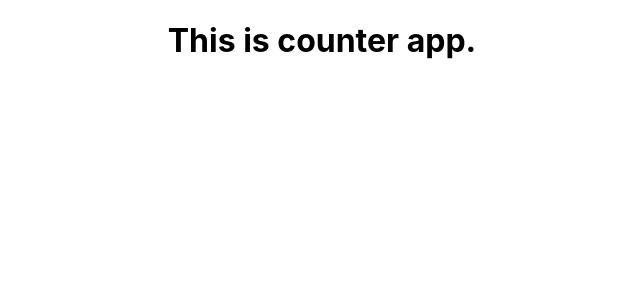
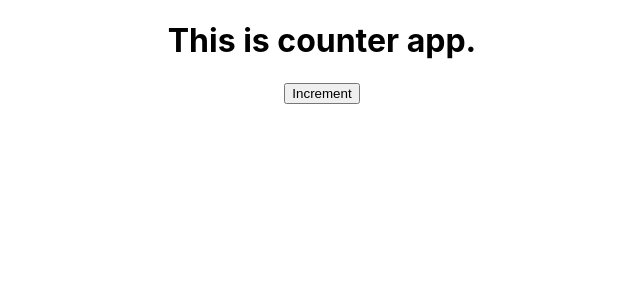
Before and after one commit to et-nat1995/Learn-TDD, a React (Create React App) app: page / in a window 1280 px wide. Shown: the top 300 px of the page, without its empty margins (318-958 px from the left). Built offline with nearby package versions, Linux system fonts and the light colour scheme.

Commit message:
Add Button with text of Increment

```diff
--- a/src/App.js
+++ b/src/App.js
@@ -5,6 +5,7 @@ function App() {
   return (
     <div className="App">
       <h1>This is counter app.</h1>
+      <button id="increment-btn">Increment</button>
     </div>
   );
 }
```
Also changed, not shown: 1 other file (tests, documents, lock files or other folders).
